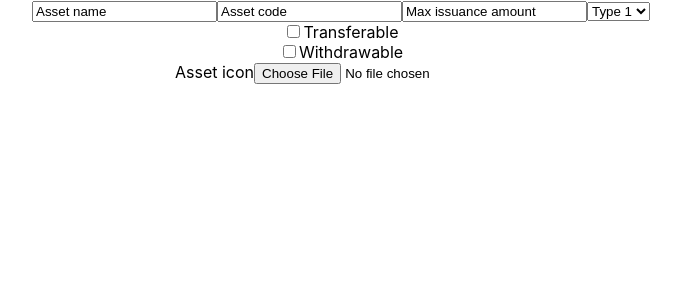
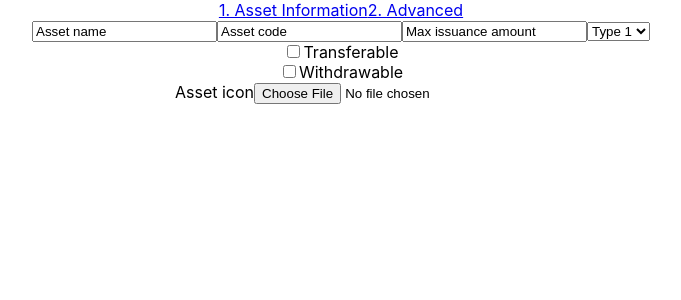
Before and after one commit to ecc3/create-asset, a React (Create React App) app: page / in a window 1280 px wide. Shown: the top 300 px of the page, without its empty margins (299-980 px from the left). Built offline with nearby package versions, Linux system fonts and the light colour scheme.

Commit message:
added page links to App

```diff
--- a/src/App.js
+++ b/src/App.js
@@ -1,5 +1,5 @@
 import "./App.css";
-import { Router } from "@reach/router";
+import { Router, Link } from "@reach/router";
 import React, { Component } from "react";
 import AssetInformation from "./components/AssetInformation";
 import Advanced from "./components/Advanced";
@@ -8,6 +8,10 @@ class App extends Component {
   render() {
     return (
       <div className="App">
+        <nav>
+          <Link to="/">1. Asset Information</Link>
+          <Link to="advanced">2. Advanced</Link>
+        </nav>
         <Router>
           <AssetInformation path="/" />
           <Advanced path="advanced" />
```
